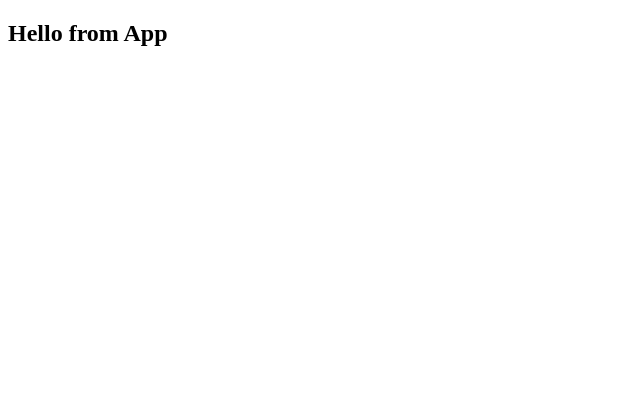
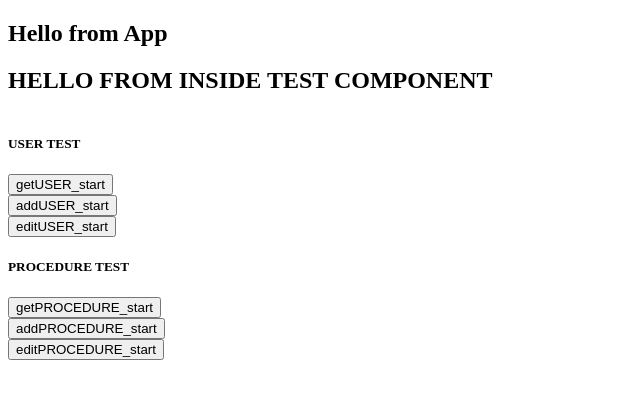
Before and after one commit to revolutionizehealth-pt-042219/buildweek-revolutionizeHealth-FE, a React (Create React App) app in the folder revo_health/: page / in a window 1280 px wide. Shown: the top 398 px of the page, without its empty margins (0-640 px from the left). Built offline with nearby package versions, Linux system fonts and the light colour scheme.

Commit message:
test component added and linkes to all action creators --> all firing & failing do to lack of endpoints

```diff
--- a/revo_health/package.json
+++ b/revo_health/package.json
@@ -10,7 +10,8 @@
     "react-scripts": "3.0.0",
     "redux": "^4.0.1",
     "redux-logger": "^3.0.6",
-    "redux-thunk": "^2.3.0"
+    "redux-thunk": "^2.3.0",
+    "styled-components": "^4.2.0"
   },
   "scripts": {
     "start": "react-scripts start",
--- a/revo_health/src/App.js
+++ b/revo_health/src/App.js
@@ -1,5 +1,8 @@
 // REACT
   import React from 'react';
+
+// COMPONENTS
+  import TESTcomponent from './components/ActionCreator_TEST'
 
 // CSS
   import './App.css';
@@ -8,6 +11,8 @@ function App() {
   return (
     <div className="App">
       <h2>Hello from App</h2>
+
+      <TESTcomponent />
     </div>
   );
 }
--- a/revo_health/src/actions/a_addProcedure.js
+++ b/revo_health/src/actions/a_addProcedure.js
@@ -10,7 +10,7 @@ export const ADD_PROCEDURE_SUCCESS = 'ADD_PROCEDURE_SUCCESS'
 export const ADD_PROCEDURE_FAILURE = 'ADD_PROCEDURE_FAILURE'
 
 // Action Creator
-    export const add_procedures = () => {
+    export const add_procedure = () => {
         console.log('inside add_procedure action creator')
 
         // Send First Action
--- a/revo_health/src/actions/a_editProcedure.js
+++ b/revo_health/src/actions/a_editProcedure.js
@@ -10,7 +10,7 @@ export const EDIT_PROCEDURE_SUCCESS = 'EDIT_PROCEDURE_SUCCESS'
 export const EDIT_PROCEDURE_FAILURE = 'EDIT_PROCEDURE_FAILURE'
 
 // Action Creator
-    export const edit_procedures = () => {
+    export const edit_procedure = () => {
         console.log('inside edit_procedure action creator')
 
         // Send First Action
--- /dev/null
+++ b/revo_health/src/components/ActionCreator_TEST.js
@@ -0,0 +1,95 @@
+// REACT
+    import React, { Component } from 'react'
+
+// REDUX
+    import { connect } from 'react-redux'
+
+// IMPORT ACTION CREATORS
+
+    import { get_users } from '../actions/a_getUsers'
+    import { add_user } from '../actions/a_addUser'
+    import { edit_user } from '../actions/a_editUser'
+
+    import { get_procedures } from '../actions/a_getProcedures'
+    import { add_procedure } from '../actions/a_addProcedure'
+    import { edit_procedure } from '../actions/a_editProcedure'
+
+// Styled Compoennts
+    import styled from 'styled-components'
+
+// -- *** START CODE *** -- //
+// -- *** START CODE *** -- //
+
+const Styled_div = styled.div`
+    display: flex;
+    flex-direction: column
+
+    align-items: flex-start;
+`;
+
+class TESTcomponent extends Component {
+
+    getUsers_onClick = e => {
+        e.preventDefault()
+        this.props.get_users()
+    }
+    addUser_onClick = e => {
+        e.preventDefault()
+        this.props.add_user()
+    }
+    editUser_onClick = e => {
+        e.preventDefault()
+        this.props.edit_user()
+    }
+
+    getProcedures_onClick = e => {
+        e.preventDefault()
+        this.props.get_procedures()
+    }
+    addProcedure_onClick = e => {
+        e.preventDefault()
+        this.props.add_procedure()
+    }
+    editProcedure_onClick = e => {
+        e.preventDefault()
+        this.props.edit_procedure()
+    }
+
+
+
+    render() {
+        return (
+            <>
+                <h2>HELLO FROM INSIDE TEST COMPONENT</h2>
+
+                <Styled_div>
+                    <h5>USER TEST</h5>
+                    <button onClick={this.getUsers_onClick}>getUSER_start</button>
+                    <button onClick={this.addUser_onClick}>addUSER_start</button>
+                    <button onClick={this.editUser_onClick}>editUSER_start</button>
+                </Styled_div>
+                <Styled_div>
+                    <h5>PROCEDURE TEST</h5>
+                    <button onClick={this.getProcedures_onClick}>getPROCEDURE_start</button>
+                    <button onClick={this.addProcedure_onClick}>addPROCEDURE_start</button>
+                    <button onClick={this.editProcedure_onClick}>editPROCEDURE_start</button>
+                </Styled_div>
+            </>
+        )
+    }
+}
+
+// Map State To Props
+    // NOT NEEDED
+
+// Connect
+    export default connect(
+        null, {
+            get_users,
+            add_user,
+            edit_user,
+            get_procedures,
+            add_procedure,
+            edit_procedure,
+        }
+    )(TESTcomponent)
--- a/revo_health/src/reducers/r_users.js
+++ b/revo_health/src/reducers/r_users.js
@@ -88,7 +88,7 @@
                     ...state,
 
                     is_addingUser: false,
-                    error:'FAILED to get users'
+                    error:'FAILED to add users'
                 }
 
         // Editing Users
@@ -114,7 +114,7 @@
                     ...state,
 
                     is_editingUser: false,
-                    error:'FAILED to get users'
+                    error:'FAILED to edit users'
                 }
 
         // Default
```
Also changed, not shown: 1 other file (tests, documents, lock files or other folders).
